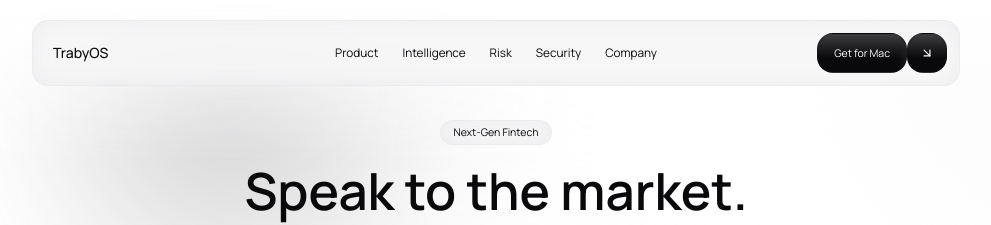
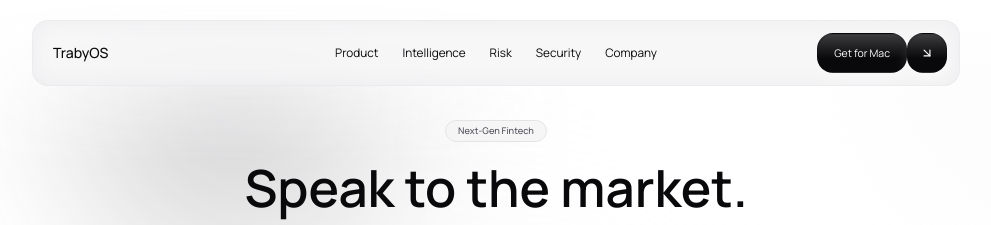
Before and after one commit to dmytro-webild/b3cff22f-83dd-4093-b2dc-7411067b0e51, a React (Vite) app: page / in a window 1280 px wide. Shown: the top 225 px of the page, without its empty margins (144-1135 px from the left). Built offline with nearby package versions, Linux system fonts and the light colour scheme; a web font is replaced by a local one.

Commit message:
Bob AI: Updated hero badge styling to match reference website

```diff
--- a/src/pages/HomePage/sections/Hero.tsx
+++ b/src/pages/HomePage/sections/Hero.tsx
@@ -54,7 +54,7 @@ const HeroInline = () => {
     >
       <HeroBackgroundSlot />
       <div className="flex flex-col items-center gap-3 w-content-width mx-auto text-center">
-        <div className="px-3 py-1 mb-1 text-sm card rounded w-fit">
+        <div className="px-3 border border-zinc-200 py-1 mb-1 text-xs font-medium rounded-full w-fit bg-zinc-100/80 text-zinc-600">
           <p>{"Next-Gen Fintech"}</p>
         </div>
 
```
